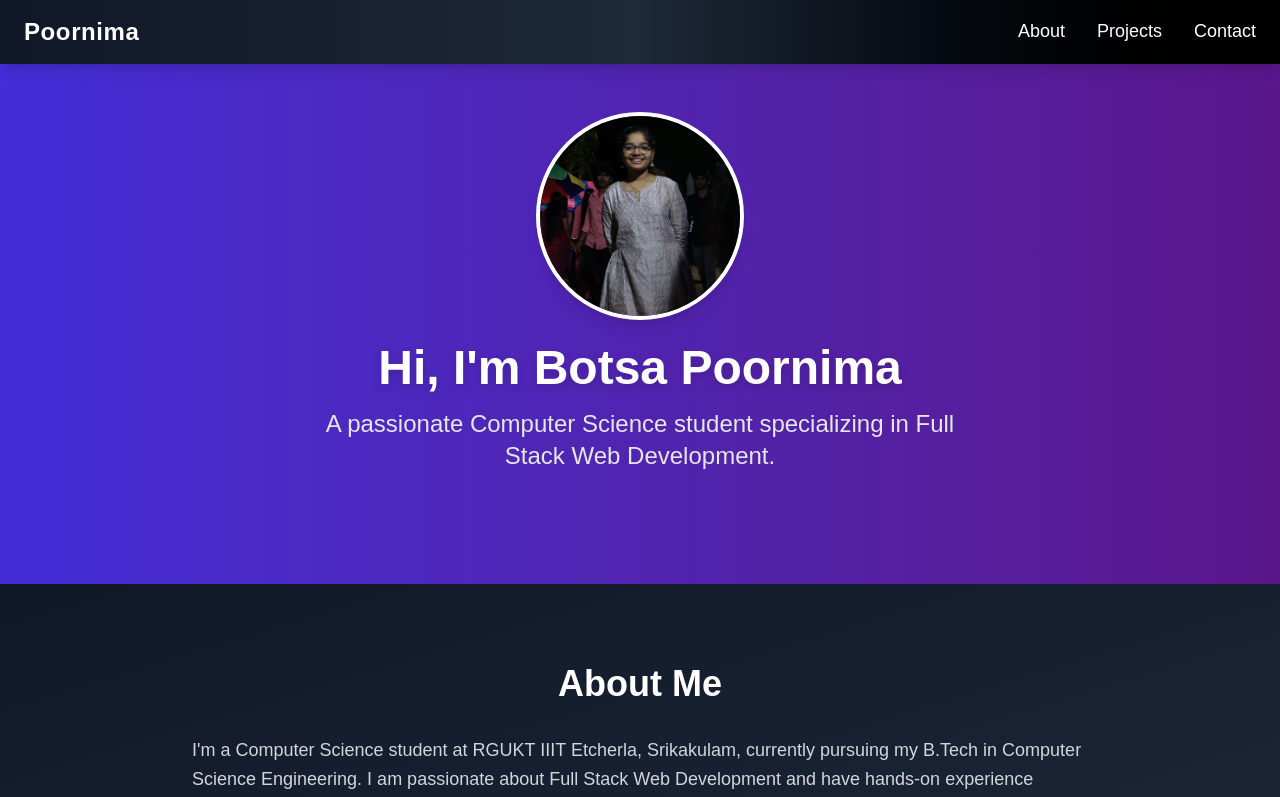
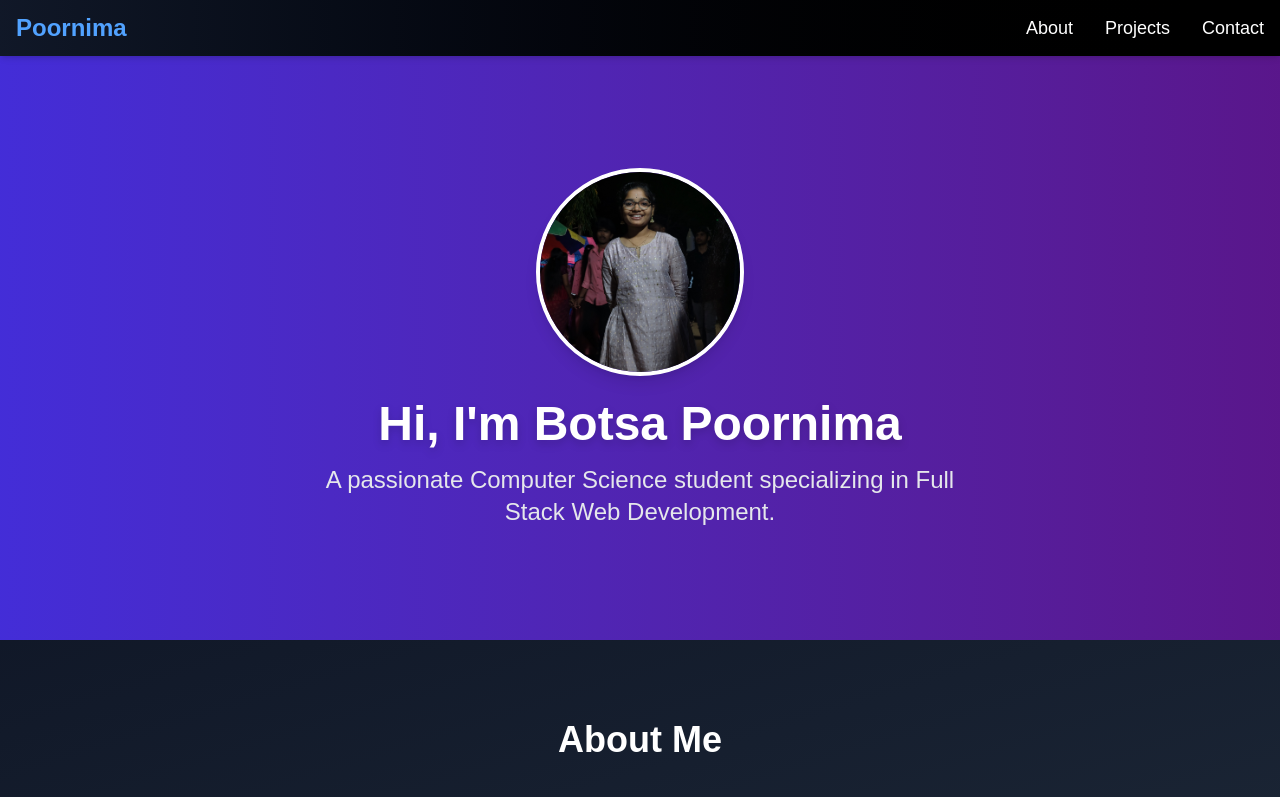
Before and after one commit to poornima-botsa/first-project, a Next.js app: page / in a window 1280 px wide. Shown: the top 797 px of the page. Built offline with nearby package versions, Linux system fonts and the light colour scheme.

Commit message:
updated navbar

```diff
--- a/components/Navbar.js
+++ b/components/Navbar.js
@@ -1,66 +1,37 @@
 'use client';
+import Link from 'next/link';
 import { useState } from 'react';
 import { Menu, X } from 'lucide-react';
 
 const Navbar = () => {
   const [menuOpen, setMenuOpen] = useState(false);
 
+  const toggleMenu = () => setMenuOpen(!menuOpen);
+
   return (
-    <nav className="bg-gradient-to-r from-gray-900 via-gray-800 to-black text-white py-4 shadow-lg fixed w-full z-50">
-      <div className="container mx-auto flex justify-between items-center px-6">
-        <h1 className="text-2xl font-extrabold tracking-wide">Poornima</h1>
-
-        {/* Desktop menu */}
+    <nav className="bg-gradient-to-r from-gray-900 to-black text-white shadow-md sticky top-0 z-50">
+      <div className="max-w-7xl mx-auto px-4 py-3 flex justify-between items-center">
+        <Link href="/">
+          <span className="text-2xl font-bold text-blue-400 hover:text-white transition duration-300">Poornima</span>
+        </Link>
         <div className="hidden md:flex space-x-8 text-lg font-medium">
-          <a
-            href="#about"
-            className="hover:text-blue-400 transition duration-300 border-b-2 border-transparent hover:border-blue-400"
-          >
-            About
-          </a>
-          <a
-            href="#projects"
-            className="hover:text-blue-400 transition duration-300 border-b-2 border-transparent hover:border-blue-400"
-          >
-            Projects
-          </a>
-          <a
-            href="#contact"
-            className="hover:text-blue-400 transition duration-300 border-b-2 border-transparent hover:border-blue-400"
-          >
-            Contact
-          </a>
+          <Link href="#about" className="hover:text-blue-400 transition duration-300">About</Link>
+          <Link href="#projects" className="hover:text-blue-400 transition duration-300">Projects</Link>
+          <Link href="#contact" className="hover:text-blue-400 transition duration-300">Contact</Link>
         </div>
 
-        {/* Hamburger icon for mobile */}
-        <div className="md:hidden">
-          <button onClick={() => setMenuOpen(!menuOpen)} className="focus:outline-none">
-            {menuOpen ? <X className="w-6 h-6" /> : <Menu className="w-6 h-6" />}
-          </button>
-        </div>
+        {/* Mobile menu button */}
+        <button className="md:hidden" onClick={toggleMenu}>
+          {menuOpen ? <X size={28} /> : <Menu size={28} />}
+        </button>
       </div>
 
-      {/* Mobile menu */}
+      {/* Mobile Menu */}
       {menuOpen && (
-        <div className="md:hidden bg-gray-900 px-6 pb-4">
-          <a
-            href="#about"
-            className="block py-2 text-lg font-medium hover:text-blue-400 transition duration-300 border-b border-gray-700"
-          >
-            About
-          </a>
-          <a
-            href="#projects"
-            className="block py-2 text-lg font-medium hover:text-blue-400 transition duration-300 border-b border-gray-700"
-          >
-            Projects
-          </a>
-          <a
-            href="#contact"
-            className="block py-2 text-lg font-medium hover:text-blue-400 transition duration-300"
-          >
-            Contact
-          </a>
+        <div className="md:hidden bg-gray-800 px-6 py-4 space-y-4 text-lg font-medium">
+          <Link href="#about" onClick={toggleMenu} className="block hover:text-blue-400">About</Link>
+          <Link href="#projects" onClick={toggleMenu} className="block hover:text-blue-400">Projects</Link>
+          <Link href="#contact" onClick={toggleMenu} className="block hover:text-blue-400">Contact</Link>
         </div>
       )}
     </nav>
```
